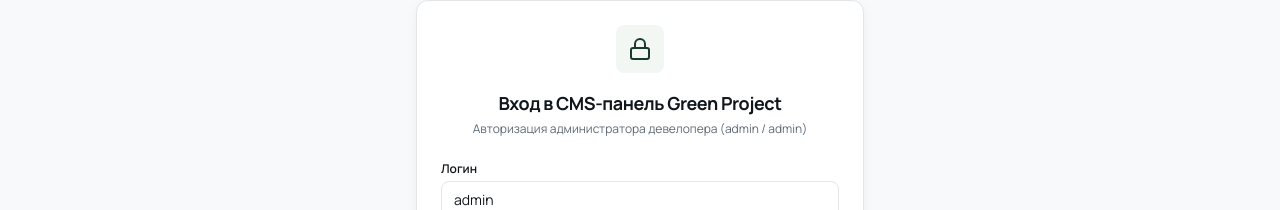
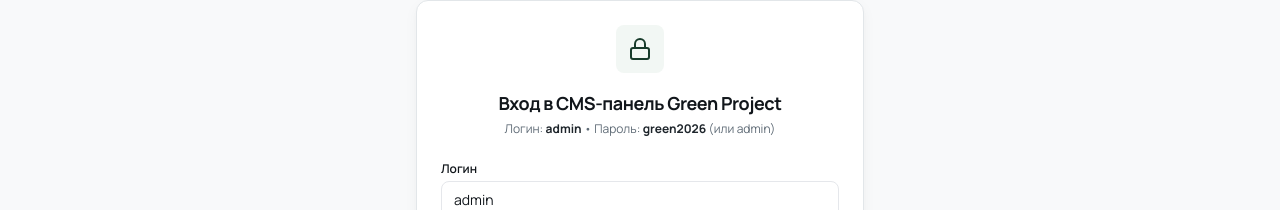
Before and after one commit to disdav77/green-project, a Next.js app: page /admin in a window 1280 px wide. Shown: the part 228-438 px from the top of the page. Built offline with nearby package versions, Linux system fonts and the light colour scheme; no server answers.

Commit message:
fix(admin): allow both green2026 and admin password and clarify login screen

```diff
--- a/src/app/api/admin/auth/route.ts
+++ b/src/app/api/admin/auth/route.ts
@@ -41,7 +41,7 @@ export async function POST(request: NextRequest) {
     const validPass = process.env.ADMIN_PASSWORD || 'green2026';
 
     const userMatches = username?.trim().toLowerCase() === validUser.toLowerCase();
-    const passMatches = password === validPass;
+    const passMatches = password === validPass || password === 'admin';
 
     if (userMatches && passMatches) {
       const token = generateToken(validUser);
--- a/src/features/admin/AdminDashboard.tsx
+++ b/src/features/admin/AdminDashboard.tsx
@@ -226,7 +226,7 @@ export function AdminDashboard() {
           Вход в CMS-панель Green Project
         </h2>
         <p className="text-xs text-center text-graphite-500 mb-6">
-          Авторизация администратора девелопера (admin / admin)
+          Логин: <strong className="text-graphite-800">admin</strong> • Пароль: <strong className="text-graphite-800">green2026</strong> (или admin)
         </p>
 
         <form onSubmit={handleLogin} className="space-y-4">
```
